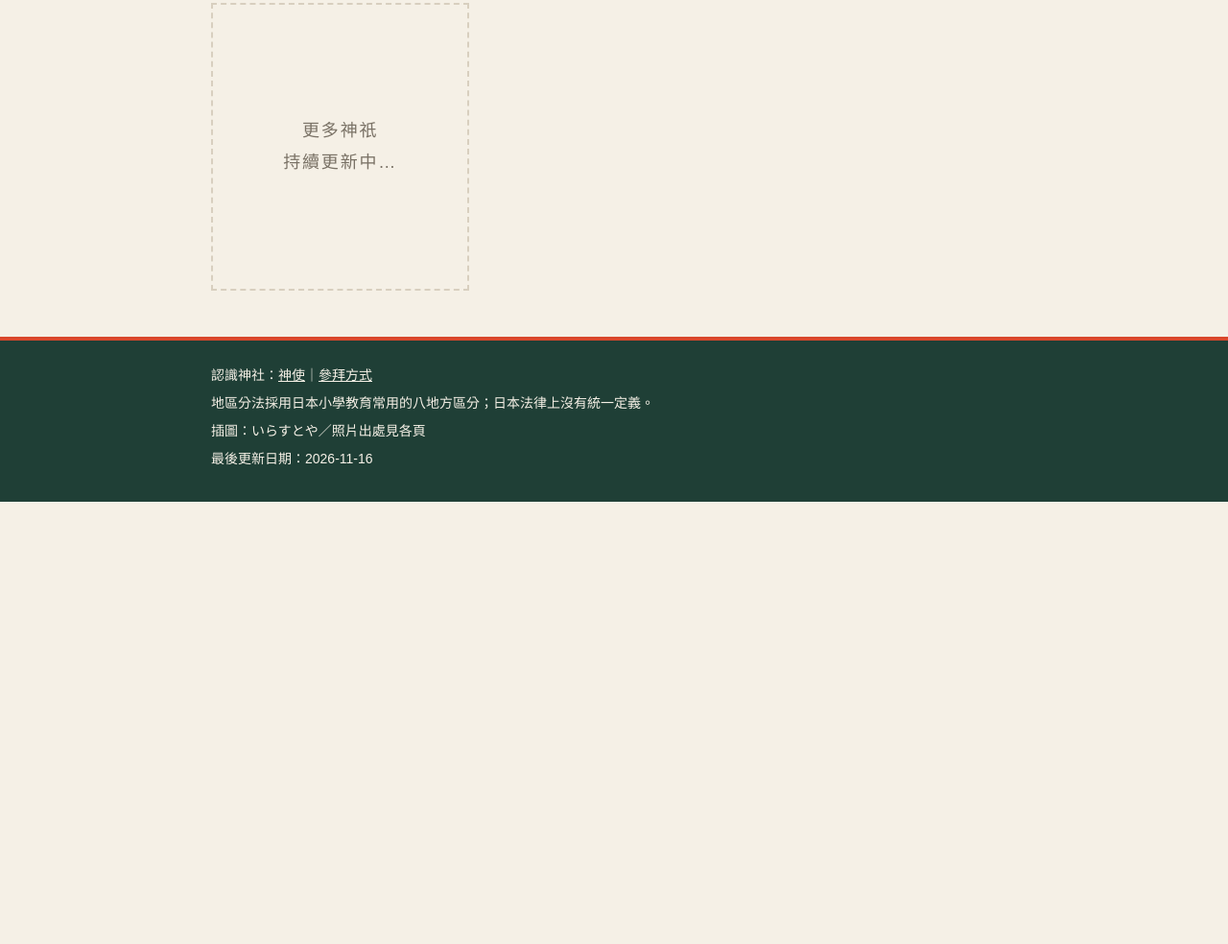
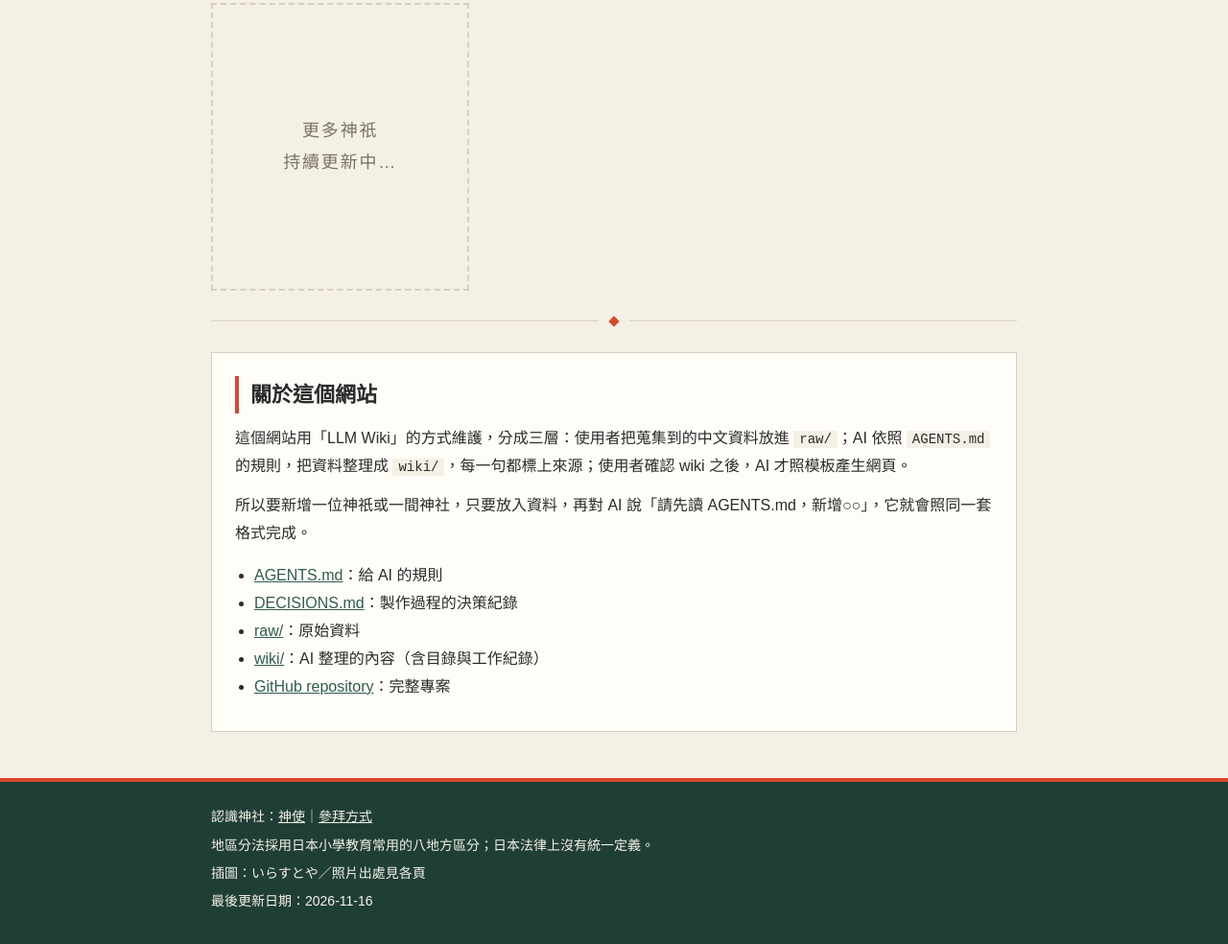
Before and after one commit to u113029007-cmyk/japan-shrines, a plain HTML site: page index.html in a window 1280 px wide. Shown: the part 792-1776 px from the top of the page at 96% size. Before the commit the page ends 1315 px from the top, so only its background shows below. Drawn offline with Linux system fonts and the light colour scheme.

Commit message:
首頁加「關於這個網站」；手機版表格修正
Co-Authored-By: Claude Opus 5.5 <noreply@anthropic.com>
Claude-Session: https://claude.ai/code/session_01NMBHr5pBqAjANRb6RpKHDy

```diff
--- a/css/style.css
+++ b/css/style.css
@@ -371,3 +371,21 @@ section.sources ol { padding-left: 24px; }
 .shrine-card.coming-soon { border-left: 2px dashed var(--c-line); background: transparent; }
 .coming-row { margin-top: 14px; }
 .coming-soon p { margin: 0; }
+
+/* 首頁「關於這個網站」（AGENTS.md 第 8.1 節） */
+.about {
+  background: var(--c-card);
+  border: 1px solid var(--c-line);
+  padding: 8px 24px 16px;
+}
+.about h2 { margin-top: 16px; }
+.about code { background: var(--c-bg); padding: 1px 6px; font-size: 14px; }
+.about-links { padding-left: 20px; }
+
+/* 手機版表格：第一欄不換行，避免一個字一行 */
+@media (max-width: 600px) {
+  table { font-size: 14px; }
+  th, td { padding: 6px 8px; }
+  th:first-child, td:first-child { white-space: nowrap; }
+  h1 { font-size: 26px; }
+}
--- a/index.html
+++ b/index.html
@@ -43,6 +43,20 @@
   </a>
   <div class="deity-card coming-soon"><p>更多神祇<br>持續更新中…</p></div>
   </div>
+
+  <div class="divider"><span></span></div>
+  <section class="about">
+    <h2>關於這個網站</h2>
+    <p>這個網站用「LLM Wiki」的方式維護，分成三層：使用者把蒐集到的中文資料放進 <code>raw/</code>；AI 依照 <code>AGENTS.md</code> 的規則，把資料整理成 <code>wiki/</code>，每一句都標上來源；使用者確認 wiki 之後，AI 才照模板產生網頁。</p>
+    <p>所以要新增一位神祇或一間神社，只要放入資料，再對 AI 說「請先讀 AGENTS.md，新增○○」，它就會照同一套格式完成。</p>
+    <ul class="about-links">
+      <li><a href="https://github.com/u113029007-cmyk/japan-shrines/blob/main/AGENTS.md">AGENTS.md</a>：給 AI 的規則</li>
+      <li><a href="https://github.com/u113029007-cmyk/japan-shrines/blob/main/DECISIONS.md">DECISIONS.md</a>：製作過程的決策紀錄</li>
+      <li><a href="https://github.com/u113029007-cmyk/japan-shrines/tree/main/raw">raw/</a>：原始資料</li>
+      <li><a href="https://github.com/u113029007-cmyk/japan-shrines/tree/main/wiki">wiki/</a>：AI 整理的內容（含目錄與工作紀錄）</li>
+      <li><a href="https://github.com/u113029007-cmyk/japan-shrines">GitHub repository</a>：完整專案</li>
+    </ul>
+  </section>
 </main>
 
 <footer class="site-footer"><div class="inner">
```
Also changed, not shown: concepts/shinshi.html (+1 -1 lines), 3 other files.
